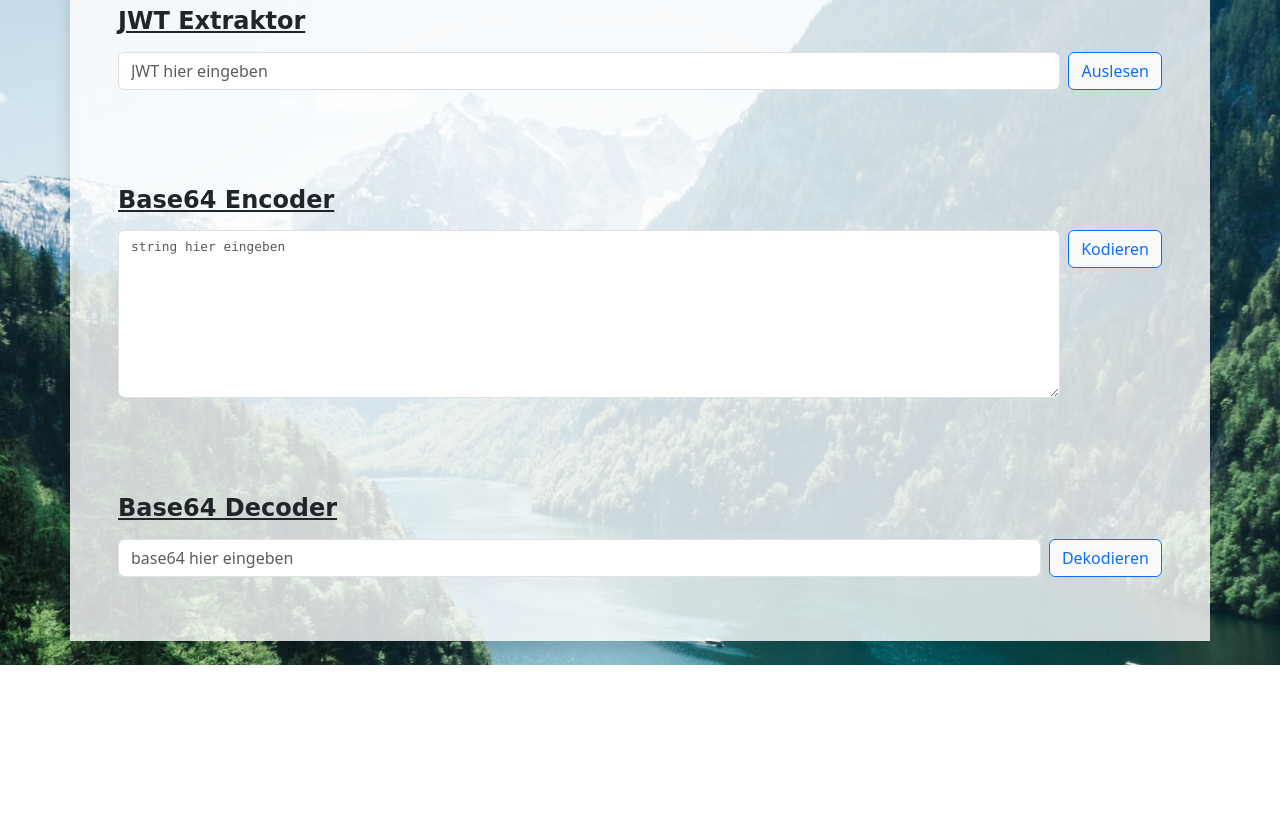
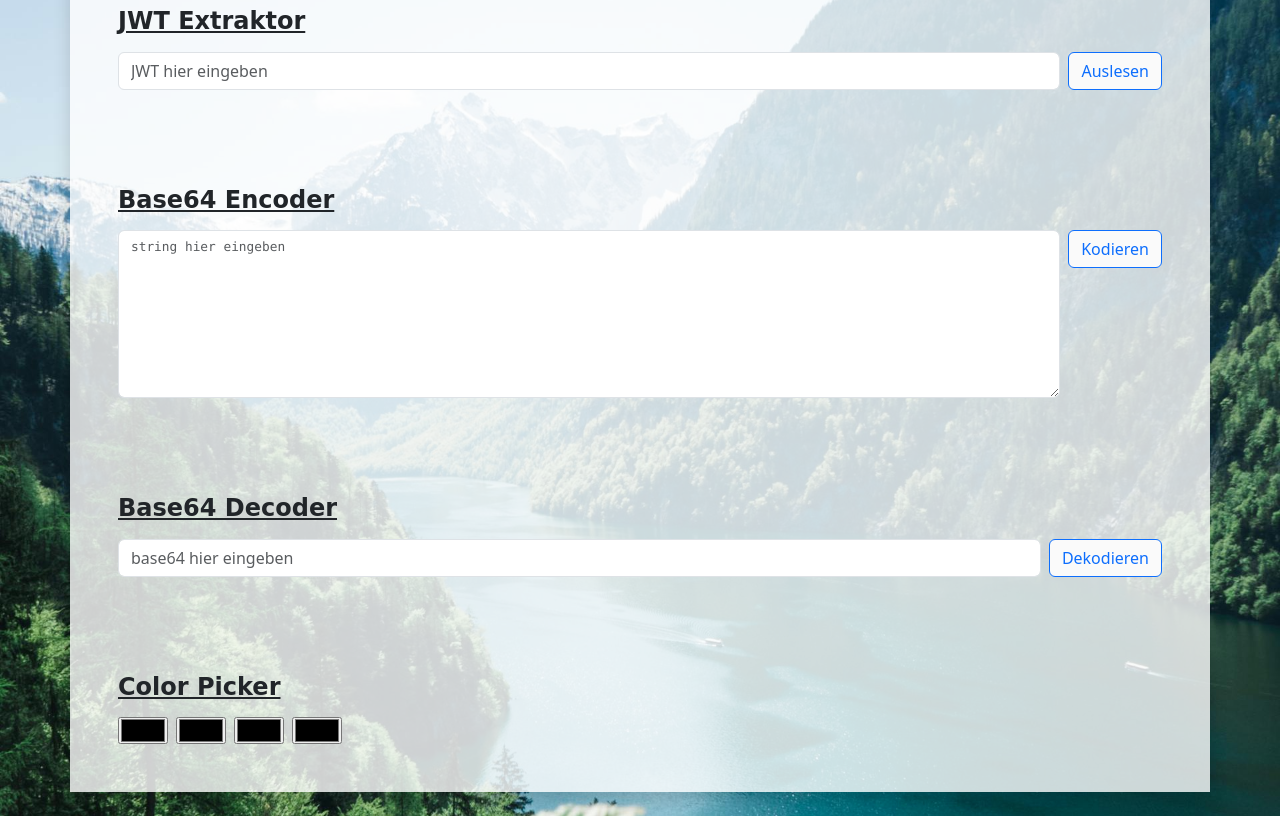
Before and after one commit to eliaspr/webtools, a plain HTML site: page www/index.html in a window 1280 px wide. Shown: the part 388-1204 px from the top of the page. Before the commit the page ends 1053 px from the top, so only its background shows below. Drawn offline with Linux system fonts and the light colour scheme.

Commit message:
Add color pickers

```diff
--- a/www/index.html
+++ b/www/index.html
@@ -230,6 +230,15 @@
             }
         </script>
     </div>
+    <div>
+        <h4 class="mb-3">Color Picker</h4>
+        <div class="d-flex flex-row gap-2">
+            <input type="color" />
+            <input type="color" />
+            <input type="color" />
+            <input type="color" />
+        </div>
+    </div>
 </div>
 </body>
 </html>
```
